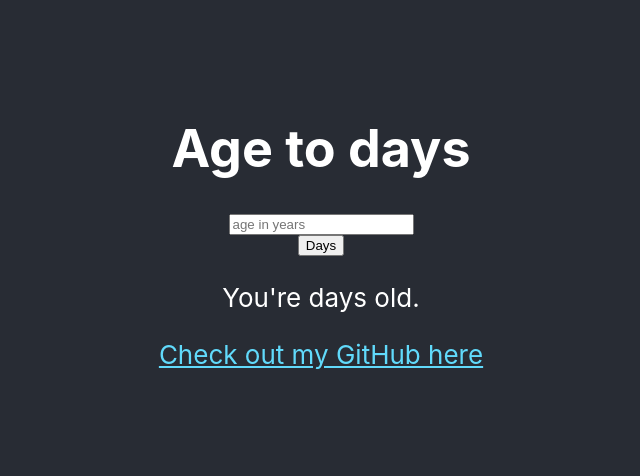
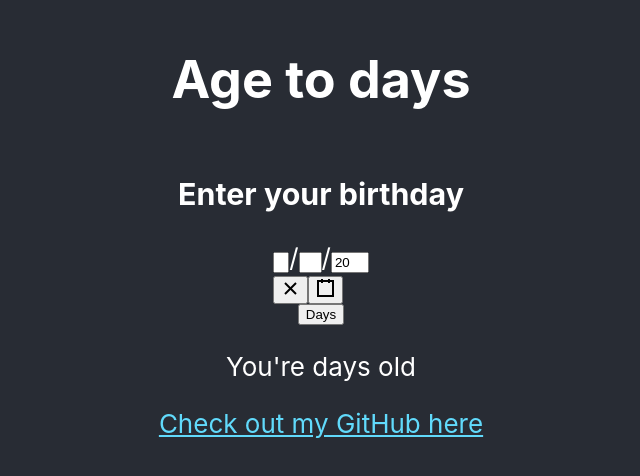
Before and after one commit to zajonesck/age-to-days, a React (Create React App) app: page / in a window 1280 px wide. Shown: the part 174-650 px from the top of the page, without its empty margins (319-959 px from the left). Built offline with nearby package versions, Linux system fonts and the light colour scheme.

Commit message:
date picker shows date but not used in logic yet

```diff
--- a/package.json
+++ b/package.json
@@ -7,6 +7,7 @@
     "@testing-library/react": "^13.4.0",
     "@testing-library/user-event": "^13.5.0",
     "react": "^18.2.0",
+    "react-date-picker": "^9.2.0",
     "react-dom": "^18.2.0",
     "react-scripts": "5.0.1",
     "web-vitals": "^2.1.4"
--- a/src/App.js
+++ b/src/App.js
@@ -1,9 +1,12 @@
 import "./App.css";
 import React, { useState } from "react";
+import DatePicker from "react-date-picker";
 
 function App() {
   const [ageInYears, setAgeInYears] = useState("");
   const [ageInDays, setAgeInDays] = useState();
+
+  const [value, onChange] = useState(new Date());
 
   function handleChange(e) {
     setAgeInYears(e.target.value);
@@ -14,22 +17,36 @@ function App() {
     const days = ageInYears * 365 + Math.floor(ageInYears / 4);
     setAgeInDays(days);
   }
+  // To set two dates to two variables
+  const date1 = new Date();
+
+  //make date2 equal the input from date picker
+  let date2 = new Date("07/30/2019");
+  console.log("date1", date1);
+
+  console.log("date2", date2);
+
+  let differenceInTime = date1.getTime() - date2.getTime();
+
+  let differenceInDays = differenceInTime / (1000 * 3600 * 24);
+  console.log(
+    "Total number of days between dates " +
+      date1 +
+      date2 +
+      " is: " +
+      differenceInDays
+  );
 
   return (
     <div className="App">
       <header className="App-header">
         <h1>Age to days</h1>
-        <input
-          value={ageInYears}
-          onChange={handleChange}
-          type="number"
-          id="yourAge"
-          placeholder="age in years"
-        ></input>
+        <h3>Enter your birthday</h3>
+        <DatePicker onChange={onChange} value={value} />
 
         <button onClick={calcAge}>Days</button>
 
-        <p>You're {ageInDays} days old.</p>
+        <p>You're {ageInDays} days old</p>
 
         <a
           className="App-link"
```
Also changed, not shown: 1 other file (tests, documents, lock files or other folders).
